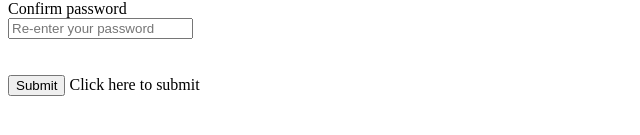
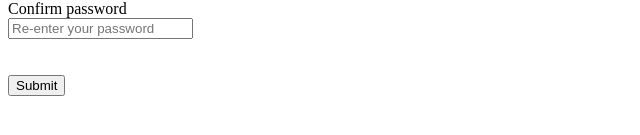
Before and after one commit to pritishmasubedi24-beep/pri3, a plain HTML site: page firstform.html in a window 1280 px wide. Shown: the part 269-404 px from the top of the page, without its empty margins (0-640 px from the left). Drawn offline with Linux system fonts and the light colour scheme.

Commit message:
final edit

```diff
--- a/firstform.html
+++ b/firstform.html
@@ -21,7 +21,7 @@
 
                 <input type="submit">
 
-                <a herf="./formsuccess.html">Click here to submit</a>
+
 
 
             </form>
```
